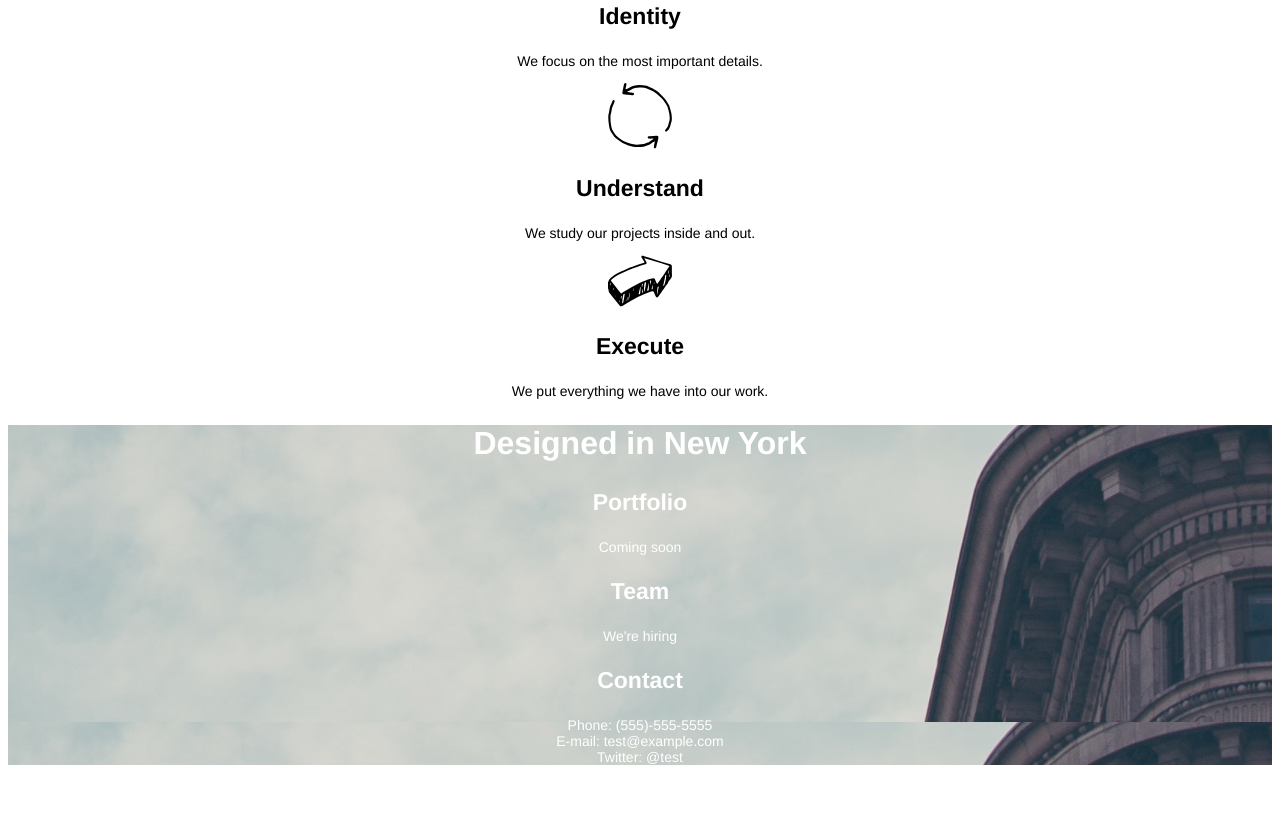
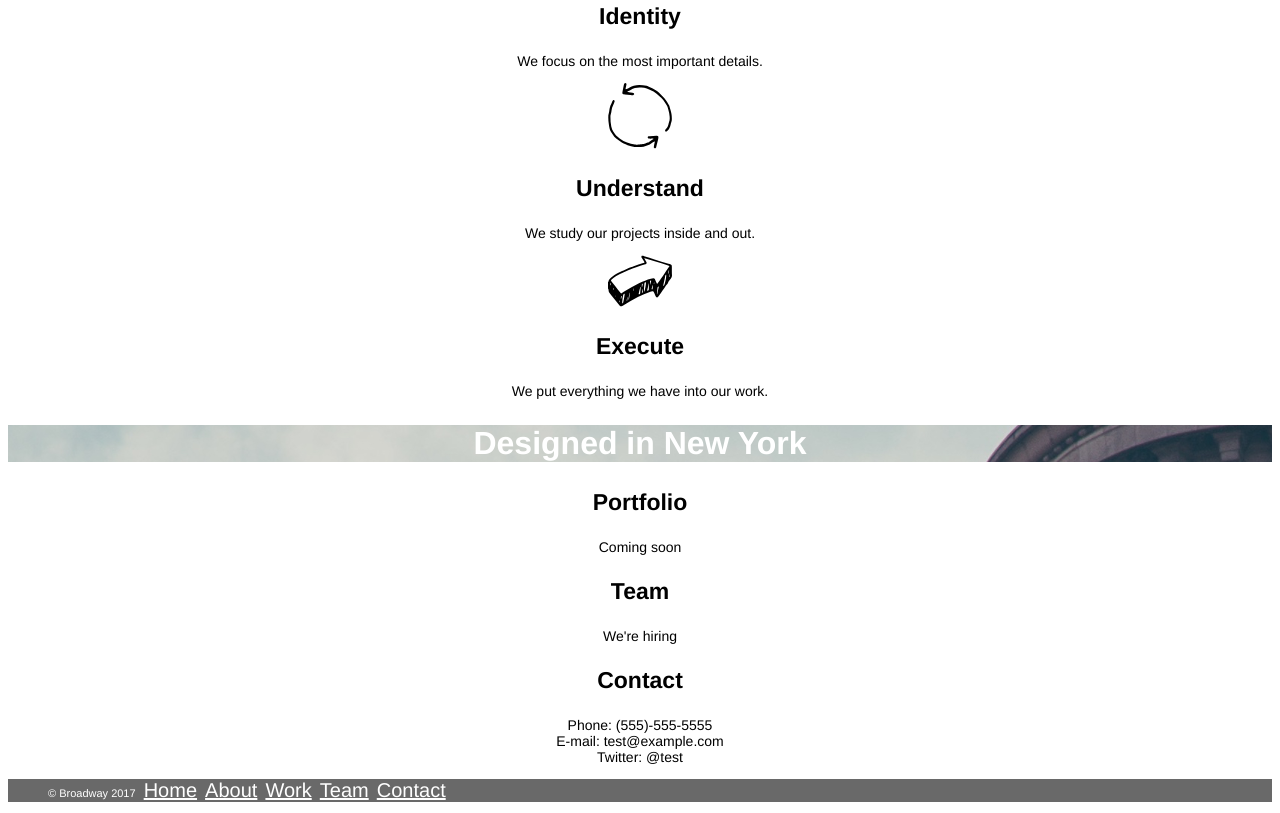
Before and after one commit to SadyD/broadway, a plain HTML site: page index.html in a window 1280 px wide. Shown: the part 496-1309 px from the top of the page. Before the commit the page ends 1275 px from the top, so only its background shows below. Drawn offline with Linux system fonts and the light colour scheme.

Commit message:
Finish footer

```diff
--- a/index.html
+++ b/index.html
@@ -43,6 +43,16 @@
   <p>Phone: (555)-555-5555<br>E-mail: test@example.com<br>Twitter: @test</p>
 </div>
 
+<div id="footer">
+  <ul>
+     <li>© Broadway 2017</li>
+     <li><a href="#">Home</a></li>
+     <li><a href="#">About</a></li>
+     <li><a href="#">Work</a></li>
+     <li><a href="#">Team</a></li>
+     <li><a href="#">Contact</a></li>
+    </ul>
+</div>
 
 
 
--- a/resources/styles.css
+++ b/resources/styles.css
@@ -39,7 +39,23 @@ nav li a {
   line-height: 30px;
 }
 
-#designed {
+#designed h2 {
   background-image:url(img/the-flatiron-building.png);
   color: white;
 }
+
+#footer{
+  background-color: dimgray;
+  color: white;
+  font-size: 11px;
+  text-align: left;
+}
+#footer ul li {
+  list-style: none;
+  display: inline-block;
+  padding-right: 5px;
+}
+#footer a{
+  color:white;
+  font-size: 20px;
+}
```
